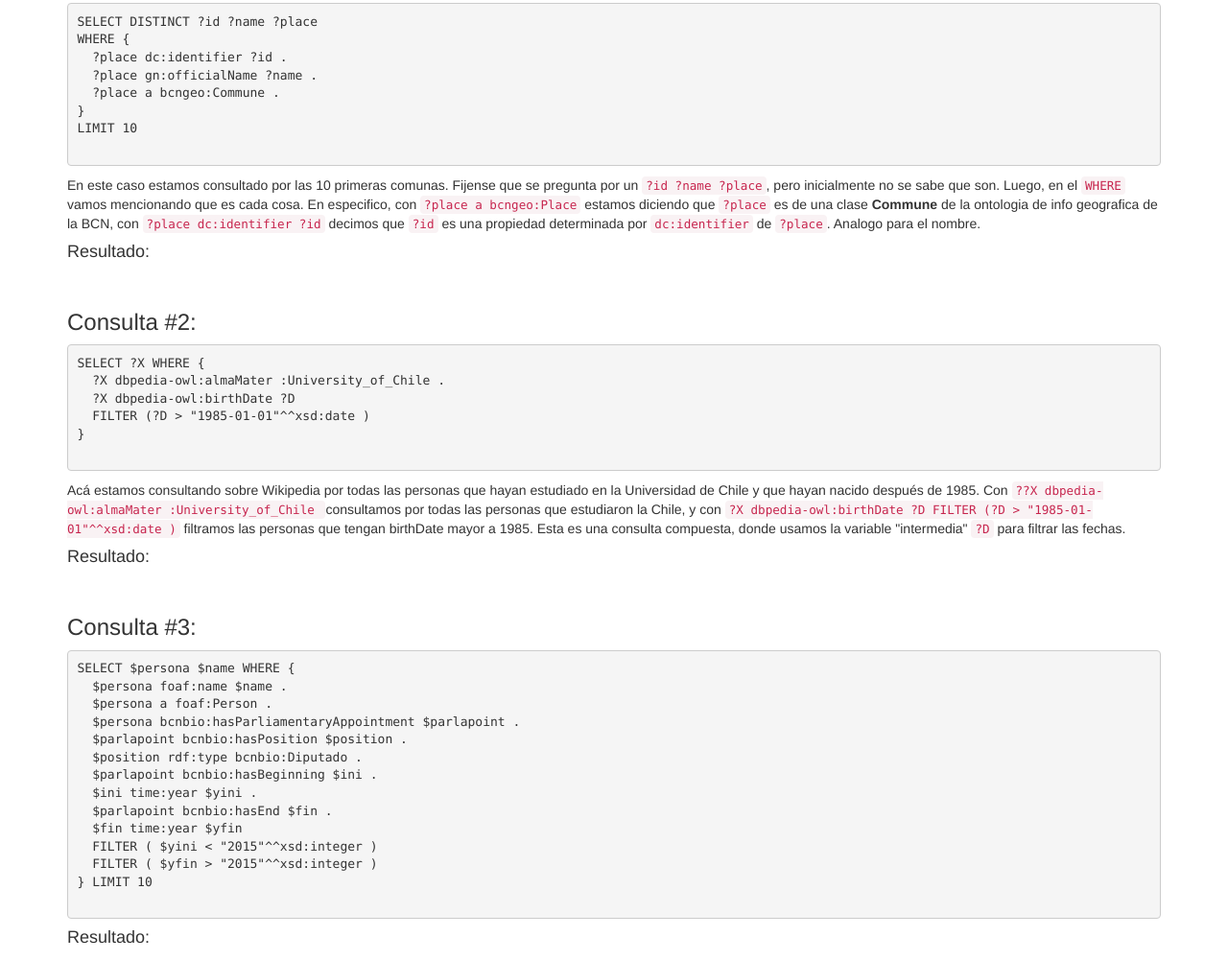
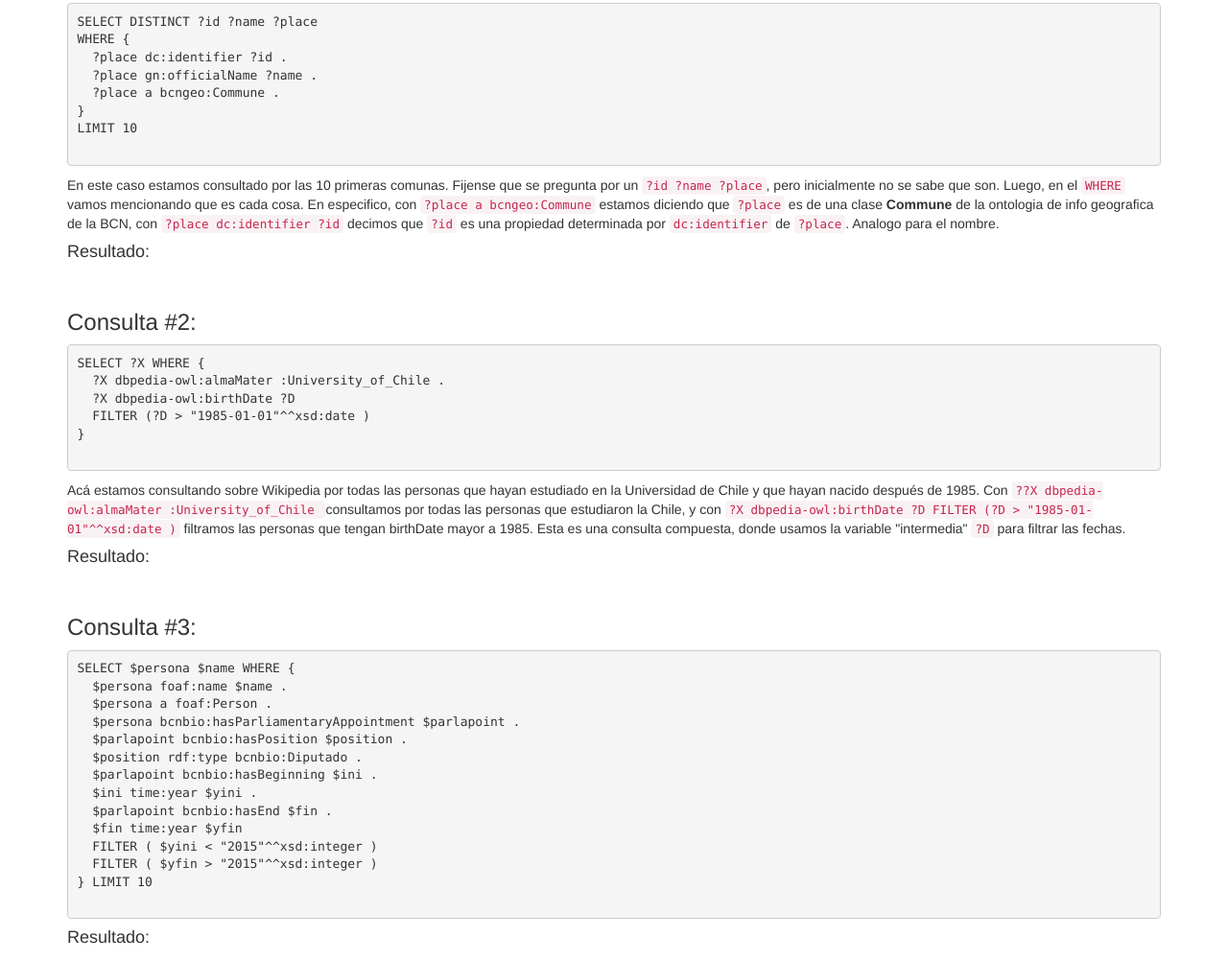
Before and after one commit to AvengersTeam/HelloWorld, a plain HTML site: page index.html in a window 1280 px wide. Shown: the part 1280-2281 px from the top of the page at 96% size. Drawn offline with nearby package versions, Linux system fonts and the light colour scheme; a script that the page names is missing.

Commit message:
Update index.html

```diff
--- a/index.html
+++ b/index.html
@@ -59,7 +59,7 @@ WHERE {
 LIMIT 10
         </pre>
         <p>En este caso estamos consultado por las 10 primeras comunas. Fijense que se pregunta por un <code>?id ?name ?place</code>, pero inicialmente no se sabe que son. Luego, en el <code>WHERE</code> vamos
-        mencionando que es cada cosa. En especifico, con <code>?place a bcngeo:Place</code> estamos diciendo que <code>?place</code> es de una clase <strong>Commune</strong> de la ontologia de info geografica de la BCN, con
+        mencionando que es cada cosa. En especifico, con <code>?place a bcngeo:Commune</code> estamos diciendo que <code>?place</code> es de una clase <strong>Commune</strong> de la ontologia de info geografica de la BCN, con
         <code>?place dc:identifier ?id</code> decimos que <code>?id</code> es una propiedad determinada por <code>dc:identifier</code> de <code>?place</code>. Analogo para el nombre. </p>
         <h4>Resultado:</h4>
         <div id="query1"></div>
```
